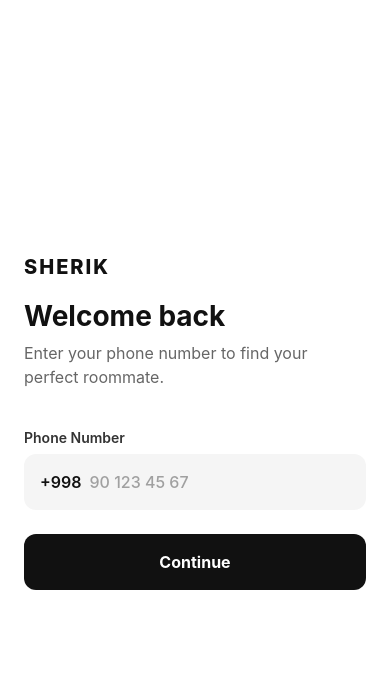
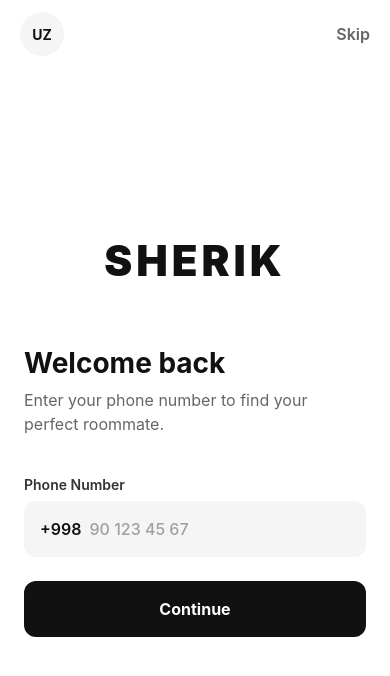
Before and after one commit to alifarhodov2102/sherik, a React Native app: screen /Login in a window 390 px wide. Shown: the top 676 px of the page. Built offline with nearby package versions, Linux system fonts and the light colour scheme.

Commit message:
All fixed

```diff
--- a/src/screens/LoginScreen.tsx
+++ b/src/screens/LoginScreen.tsx
@@ -8,20 +8,58 @@
   StyleSheet,
   SafeAreaView,
   KeyboardAvoidingView,
-  Platform
+  Platform,
+  Modal,
+  Pressable
 } from 'react-native';
+
+const LANGUAGES = [
+  { code: 'uz', label: 'UZ', flag: '🇺🇿' },
+  { code: 'ru', label: 'RU', flag: '🇷🇺' },
+  { code: 'en', label: 'EN', flag: '🇬🇧' },
+];
 
 export default function LoginScreen({ navigation }: any) {
   const [phoneNumber, setPhoneNumber] = useState('');
+  const [selectedLang, setSelectedLang] = useState(LANGUAGES[0]);
+  const [isLangModalVisible, setIsLangModalVisible] = useState(false);
+
+  const handlePhoneChange = (text: string) => {
+    const cleaned = text.replace(/\D/g, '');
+    let formatted = cleaned;
+
+    if (cleaned.length > 2) formatted = cleaned.slice(0, 2) + ' ' + cleaned.slice(2);
+    if (cleaned.length > 5) formatted = formatted.slice(0, 6) + ' ' + cleaned.slice(5);
+    if (cleaned.length > 7) formatted = formatted.slice(0, 9) + ' ' + cleaned.slice(7);
+
+    setPhoneNumber(formatted.slice(0, 12));
+  };
 
   return (
     <SafeAreaView style={styles.container}>
+
+      {/* Top Navigation Bar - Now just Language and Skip */}
+      <View style={styles.topNav}>
+        <TouchableOpacity
+          style={styles.langCircle}
+          onPress={() => setIsLangModalVisible(true)}
+        >
+          <Text style={styles.langCircleText}>{selectedLang.label}</Text>
+        </TouchableOpacity>
+
+        <TouchableOpacity onPress={() => navigation.replace('MainTabs')}>
+          <Text style={styles.skipText}>Skip</Text>
+        </TouchableOpacity>
+      </View>
+
       <KeyboardAvoidingView
         behavior={Platform.OS === 'ios' ? 'padding' : 'height'}
         style={styles.content}
       >
-        <View style={styles.header}>
-          <Text style={styles.logo}>SHERIK</Text>
+        <View style={styles.headerArea}>
+          {/* Main Logo Placeholder - Centered exactly where you circled */}
+          <Text style={styles.mainLogoText}>SHERIK</Text>
+
           <Text style={styles.title}>Welcome back</Text>
           <Text style={styles.subtitle}>Enter your phone number to find your perfect roommate.</Text>
         </View>
@@ -35,22 +73,60 @@
               placeholder="90 123 45 67"
               keyboardType="phone-pad"
               value={phoneNumber}
-              onChangeText={setPhoneNumber}
+              onChangeText={handlePhoneChange}
               placeholderTextColor="#A0A0A0"
-              maxLength={9}
+              maxLength={12}
             />
           </View>
 
           <TouchableOpacity
             style={styles.button}
-            // For now, this just bypasses login so you can see the home screen!
-            // Later we will connect this to Firebase OTP
             onPress={() => navigation.replace('MainTabs')}
           >
             <Text style={styles.buttonText}>Continue</Text>
           </TouchableOpacity>
         </View>
       </KeyboardAvoidingView>
+
+      {/* Language Selection Modal */}
+      <Modal
+        visible={isLangModalVisible}
+        transparent={true}
+        animationType="fade"
+        onRequestClose={() => setIsLangModalVisible(false)}
+      >
+        <Pressable
+          style={styles.modalOverlay}
+          onPress={() => setIsLangModalVisible(false)}
+        >
+          <View style={styles.modalContent}>
+            <Text style={styles.modalTitle}>Select Language</Text>
+
+            {LANGUAGES.map((lang) => (
+              <TouchableOpacity
+                key={lang.code}
+                style={[
+                  styles.langOption,
+                  selectedLang.code === lang.code && styles.langOptionSelected
+                ]}
+                onPress={() => {
+                  setSelectedLang(lang);
+                  setIsLangModalVisible(false);
+                }}
+              >
+                <Text style={styles.langOptionFlag}>{lang.flag}</Text>
+                <Text style={[
+                  styles.langOptionText,
+                  selectedLang.code === lang.code && styles.langOptionTextSelected
+                ]}>
+                  {lang.label}
+                </Text>
+              </TouchableOpacity>
+            ))}
+          </View>
+        </Pressable>
+      </Modal>
+
     </SafeAreaView>
   );
 }
@@ -60,20 +136,47 @@
     flex: 1,
     backgroundColor: '#FFFFFF',
   },
+  topNav: {
+    flexDirection: 'row',
+    justifyContent: 'space-between', // Pushes Lang to left, Skip to right
+    alignItems: 'center',
+    paddingHorizontal: 20,
+    paddingVertical: 12,
+  },
+  langCircle: {
+    width: 44,
+    height: 44,
+    borderRadius: 22,
+    backgroundColor: '#F5F5F5',
+    justifyContent: 'center',
+    alignItems: 'center',
+  },
+  langCircleText: {
+    fontSize: 14,
+    fontWeight: '700',
+    color: '#111',
+  },
+  skipText: {
+    fontSize: 16,
+    fontWeight: '600',
+    color: '#666',
+  },
   content: {
     flex: 1,
     paddingHorizontal: 24,
     justifyContent: 'center',
+    paddingBottom: 40,
   },
-  header: {
+  headerArea: {
     marginBottom: 40,
   },
-  logo: {
-    fontSize: 20,
-    fontWeight: '800',
+  mainLogoText: {
+    fontSize: 42, // Very large to act as a placeholder
+    fontWeight: '900',
     color: '#111',
-    letterSpacing: 2,
-    marginBottom: 20,
+    letterSpacing: 4,
+    alignSelf: 'center', // Centers it right where you drew the circle
+    marginBottom: 60, // Creates the space before "Welcome back"
   },
   title: {
     fontSize: 28,
@@ -128,4 +231,53 @@
     fontSize: 16,
     fontWeight: '700',
   },
+
+  // Modal Styles
+  modalOverlay: {
+    flex: 1,
+    backgroundColor: 'rgba(0, 0, 0, 0.4)',
+    justifyContent: 'center',
+    alignItems: 'center',
+    padding: 24,
+  },
+  modalContent: {
+    width: '100%',
+    backgroundColor: '#FFF',
+    borderRadius: 20,
+    padding: 24,
+  },
+  modalTitle: {
+    fontSize: 18,
+    fontWeight: '700',
+    color: '#111',
+    marginBottom: 20,
+    textAlign: 'center',
+  },
+  langOption: {
+    flexDirection: 'row',
+    alignItems: 'center',
+    paddingVertical: 16,
+    paddingHorizontal: 20,
+    borderRadius: 12,
+    marginBottom: 8,
+    backgroundColor: '#F9F9F9',
+  },
+  langOptionSelected: {
+    backgroundColor: '#F0F0F0',
+    borderWidth: 1,
+    borderColor: '#111',
+  },
+  langOptionFlag: {
+    fontSize: 24,
+    marginRight: 16,
+  },
+  langOptionText: {
+    fontSize: 16,
+    fontWeight: '600',
+    color: '#333',
+  },
+  langOptionTextSelected: {
+    color: '#111',
+    fontWeight: '700',
+  },
 });
```
